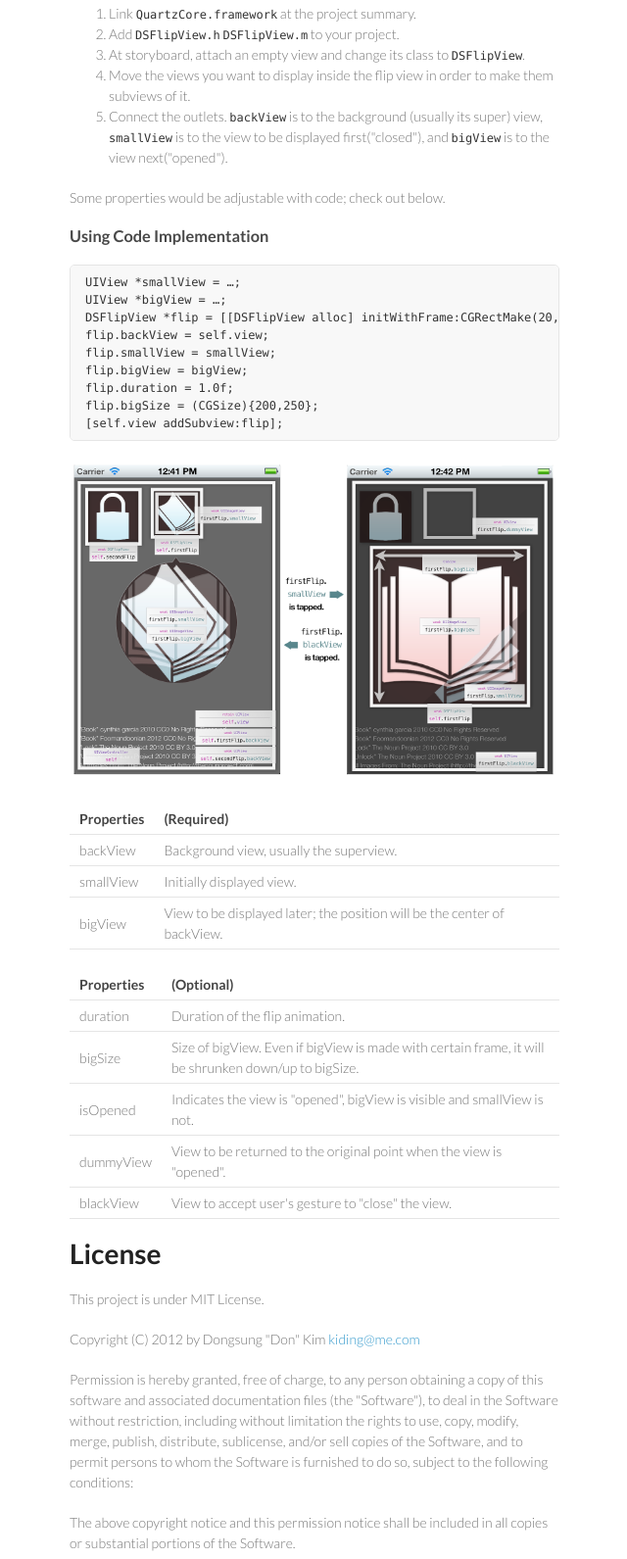
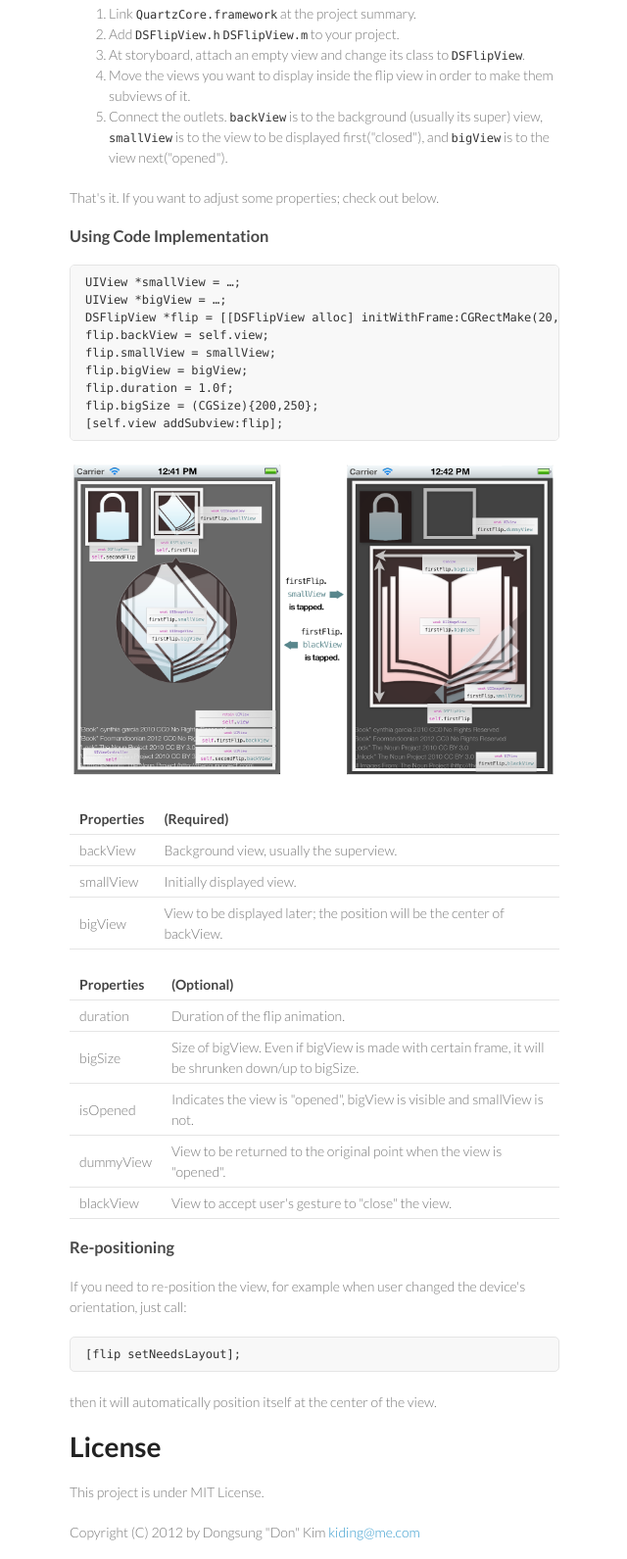
Before and after one commit to Projectplace/DSFlipView, a plain HTML site: page index.html in a window 1280 px wide. Shown: the part 1225-2816 px from the top of the page at 98% size, without its empty margins (499-1139 px from the left). Drawn offline with Linux system fonts and the light colour scheme.

Commit message:
Re-positioning.

```diff
--- a/index.html
+++ b/index.html
@@ -60,7 +60,7 @@
 <li>At storyboard, attach an empty view and change its class to <code>DSFlipView</code>.</li>
 <li>Move the views you want to display inside the flip view in order to make them subviews of it.</li>
 <li>Connect the outlets. <code>backView</code> is to the background (usually its super) view, <code>smallView</code> is to the view to be displayed first("closed"), and  <code>bigView</code> is to the view next("opened").</li>
-</ol><p>Some properties would be adjustable with code; check out below.</p>
+</ol><p>That's it. If you want to adjust some properties; check out below.</p>
 
 <h3>Using Code Implementation</h3>
 
@@ -119,7 +119,18 @@ flip.bigSize = (CGSize){200,250};
 <td>blackView</td>
 <td>View to accept user's gesture to "close" the view.</td>
 </tr>
-</table><h1>License</h1>
+</table>
+
+<h3>Re-positioning</h3>
+
+<p>If you need to re-position the view, for example when user changed the device's orientation, just call:</p>
+
+<pre><code>[flip setNeedsLayout];
+</code></pre>
+
+<p>then it will automatically position itself at the center of the view.</p>
+
+<h1>License</h1>
 
 <p>This project is under MIT License.</p>
 
```
